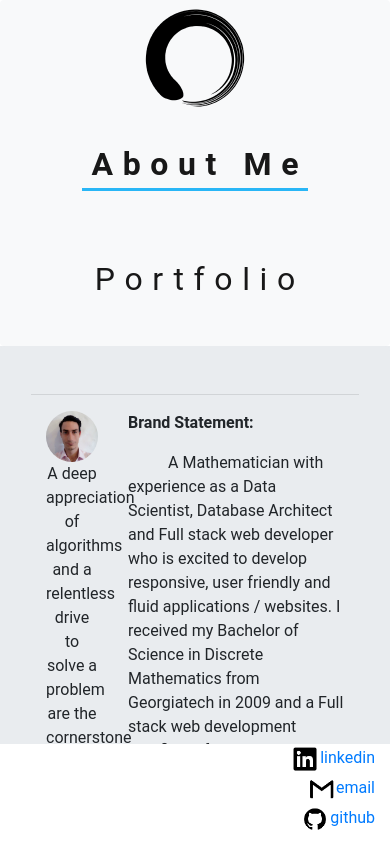
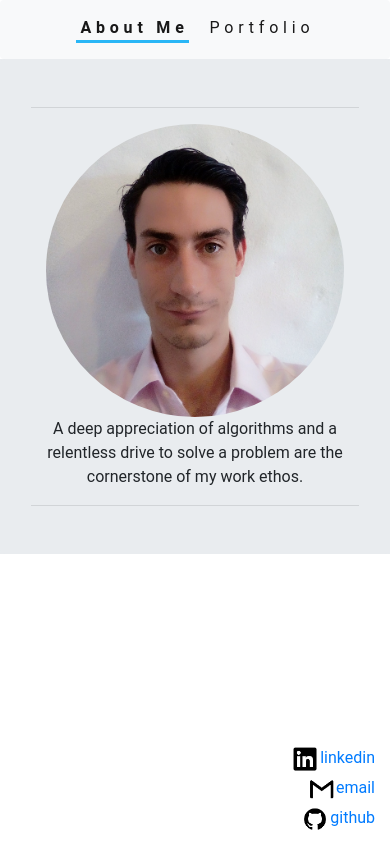
Before and after one commit to Frankie-Figz/react-portfolio-deployed, a React (Create React App) app: page / in a window 390 px wide. Shown: the top 842 px of the page. Built offline with nearby package versions, Linux system fonts and the light colour scheme.

Commit message:
task: reduced font size of nav bar 2b responsive.

```diff
--- a/src/components/Footer/style.css
+++ b/src/components/Footer/style.css
@@ -9,7 +9,7 @@ img.footer-icon {
 }
 
 .footer {
-  position: absolute;
+  position: fixed;
   left: 0;
   bottom: 0;
   height: 100px;
--- a/src/components/NavBar/index.js
+++ b/src/components/NavBar/index.js
@@ -7,7 +7,7 @@ import Logo from "./logo-02.png";
 function Navbar() {
   return (
     <nav className="navbar navbar-expand-lg navbar-light bg-light">
-      <img src={Logo} alt="logo" className="logo"/>
+      <img src={Logo} alt="logo" className="desktop-only logo"/>
           <NavLink
             exact
             to="/"
--- a/src/components/NavBar/style.css
+++ b/src/components/NavBar/style.css
@@ -16,9 +16,43 @@ img.logo {
   background-color: #eceff1;
 }
 
+/* Extra small devices (phones, 600px and down) */
+@media only screen and (max-width: 600px) {
+  .navbar__link {
+    margin: 0.50em;
+    font-size: 1.00em;
+  }
+}
+
+/* Small devices (portrait tablets and large phones, 600px and up) */
+@media only screen and (min-width: 600px) {
+  .navbar__link {
+    margin: 0.50em;
+    font-size: 1.0em;
+  }
+
+  .desktop-only {
+    src:""
+  }
+}
+
+/* Large devices (laptops/desktops, 992px and up) */
+@media only screen and (min-width: 992px) {
+  .navbar__link {
+    margin: 0.75em;
+    font-size: 1.5em;
+  }
+}
+
+/* Extra large devices (large laptops and desktops, 1200px and up) */
+@media only screen and (min-width: 1200px) {
+  .navbar__link {
+    margin: 1em;
+    font-size: 2em;
+  }
+}
+
 .navbar__link {
-  margin: 1em;
-  font-size: 2em;
   font-family: 'Roboto', sans-serif;
   cursor: pointer;
   text-decoration: none;
@@ -30,6 +64,7 @@ img.logo {
 
 .navbar__link:hover {
   transform: translateY(-2px);
+  text-decoration: none;
 }
 
 .navbar__link--active {
@@ -37,3 +72,20 @@ img.logo {
   transition: border-bottom .5s ease-in-out;
   font-weight: bolder;
 }
+
+/* unvisited link */
+/* a:link {
+  color: #FF0000;
+} */
+/* visited link */
+/* a:visited {
+  color: #00FF00;
+} */
+/* mouse over link */
+/* a:hover {
+  text-decoration: none
+} */
+/* selected link */
+/* a:active {
+  color: #0000FF;
+} */
--- a/src/pages/About/index.js
+++ b/src/pages/About/index.js
@@ -13,11 +13,11 @@ function About() {
             <hr></hr>
           <div className= "container">
             <div className="row">
-                <div className="col-3">
+                <div className="col-lg-3 col-md-3 col-sm-8">
                     <img src={Picture} alt="portfolio" className="portfolio-picture"/>
                     <div> A deep appreciation of algorithms and a relentless drive to solve a problem are the cornerstone of my work ethos. </div>
                 </div>
-                <div className="col-9">
+                <div className="desktop-only col-9">
                   <p className="left-align">
                     <strong> Brand Statement: </strong>
                   </p>
--- a/src/pages/About/style.css
+++ b/src/pages/About/style.css
@@ -25,6 +25,12 @@ p.left-align {
 }
 
 .height-frustration {
-  height: 2000px;
+  height: fit-content;
   background-color: #e9ecef;
 }
+
+@media only screen and (max-width: 600px) {
+  .desktop-only {
+    display:none;
+  }
+}
```
